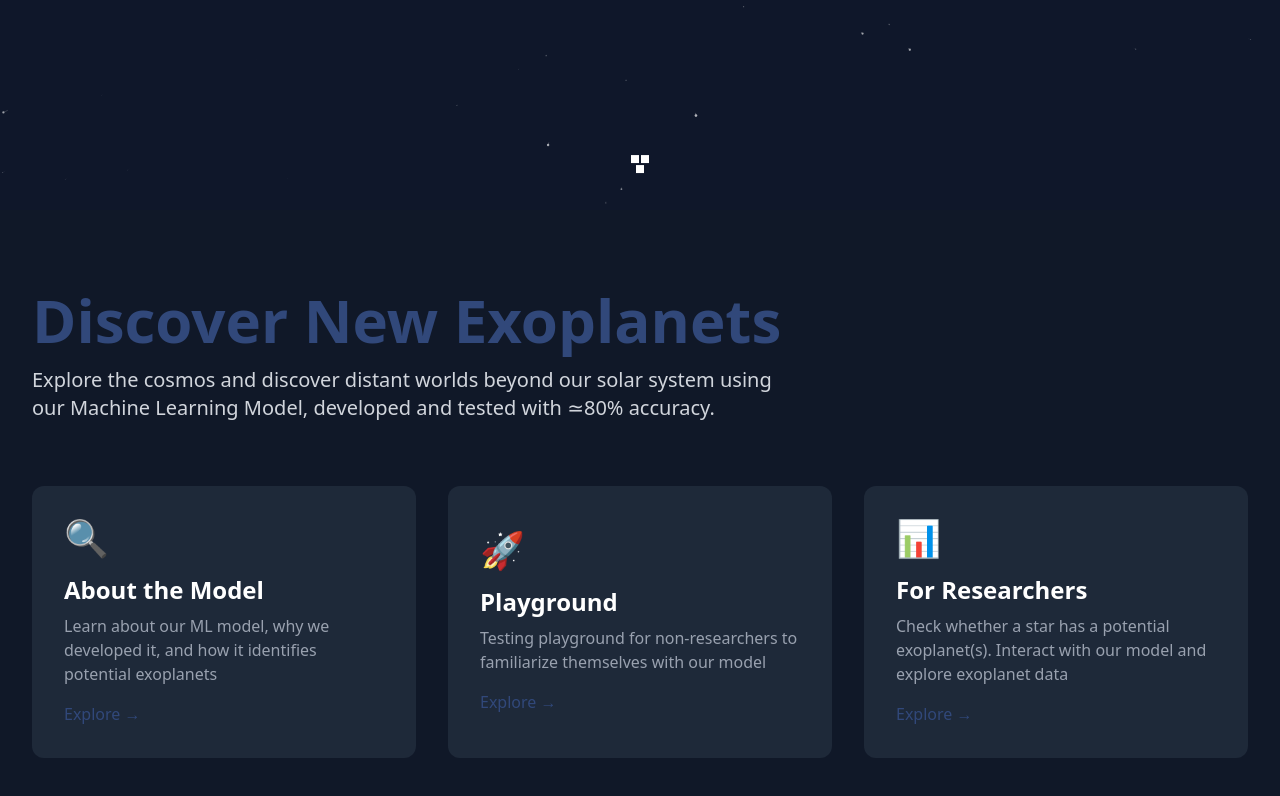
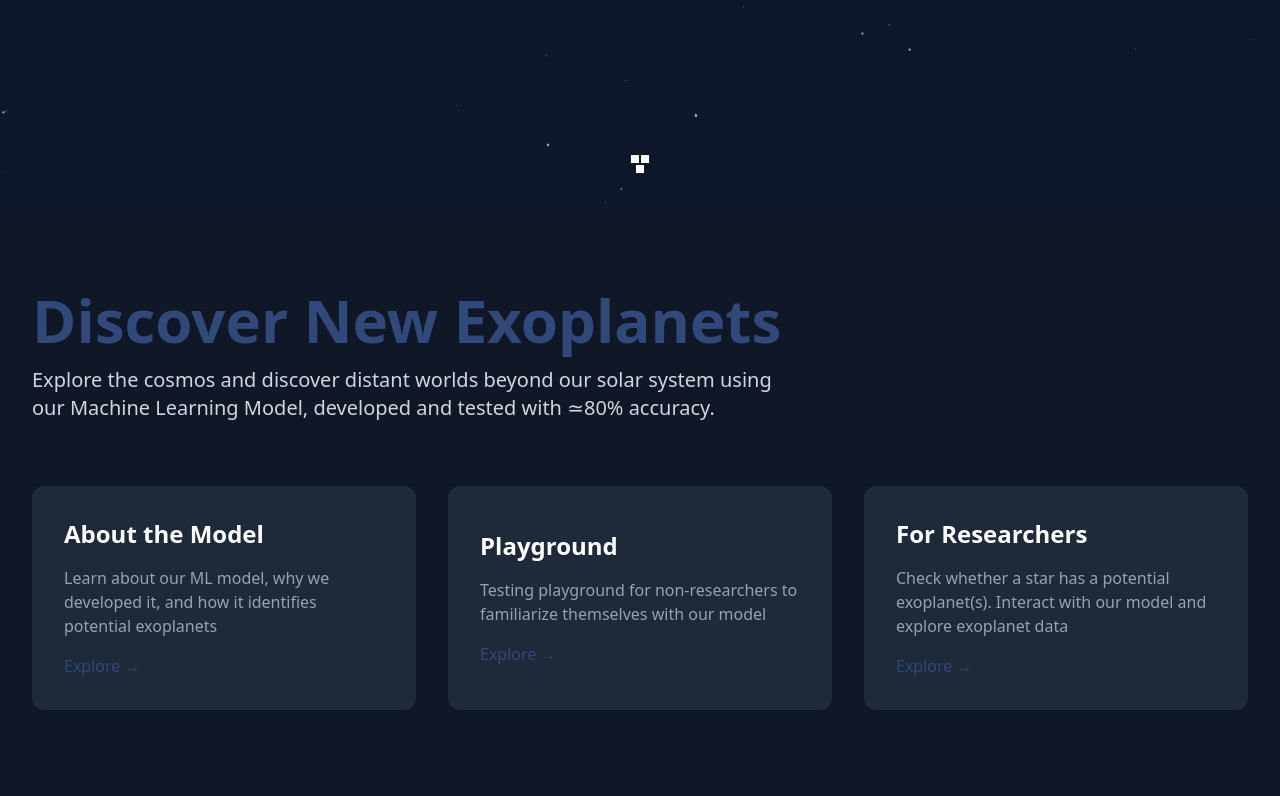
Before and after one commit to myrmlbst/NASA-SpaceApps-Hackathon, a React (Vite) app in the folder frontend/: page / in a window 1280 px wide. Shown: the part 590-1386 px from the top of the page. Built offline with nearby package versions, Linux system fonts and the light colour scheme.

Commit message:
removed emojis

```diff
--- a/frontend/src/components/Dashboard.jsx
+++ b/frontend/src/components/Dashboard.jsx
@@ -18,20 +18,17 @@ function Dashboard() {
     {
       title: 'About the Model',
       description: 'Learn about our ML model, why we developed it, and how it identifies potential exoplanets',
-      path: '/about-model',
-      emoji: '🔍'
+      path: '/about-model'
     },
     {
       title: 'Playground',
       description: 'Testing playground for non-researchers to familiarize themselves with our model',
-      path: '/playground',
-      emoji: '🚀'
+      path: '/playground'
     },
     {
       title: 'For Researchers',
       description: 'Check whether a star has a potential exoplanet(s). Interact with our model and explore exoplanet data',
-      path: '/machine-learning-model',
-      emoji: '📊'
+      path: '/machine-learning-model'
     }
   ];
 
@@ -58,10 +55,7 @@ function Dashboard() {
               onClick={() => navigate(item.path)}
               className="group bg-gray-800 p-8 rounded-xl hover:bg-gray-700 transition-all duration-300 transform hover:-translate-y-1 text-left"
             >
-              <div className="text-4xl mb-4 group-hover:text-test-500 transition-colors">
-                {item.emoji}
-              </div>
-              <h2 className="text-2xl font-bold mb-2 group-hover:text-test-400 transition-colors">
+              <h2 className="text-2xl font-bold mb-4 group-hover:text-test-400 transition-colors">
                 {item.title}
               </h2>
               <p className="text-gray-400 group-hover:text-gray-200 transition-colors">
```
